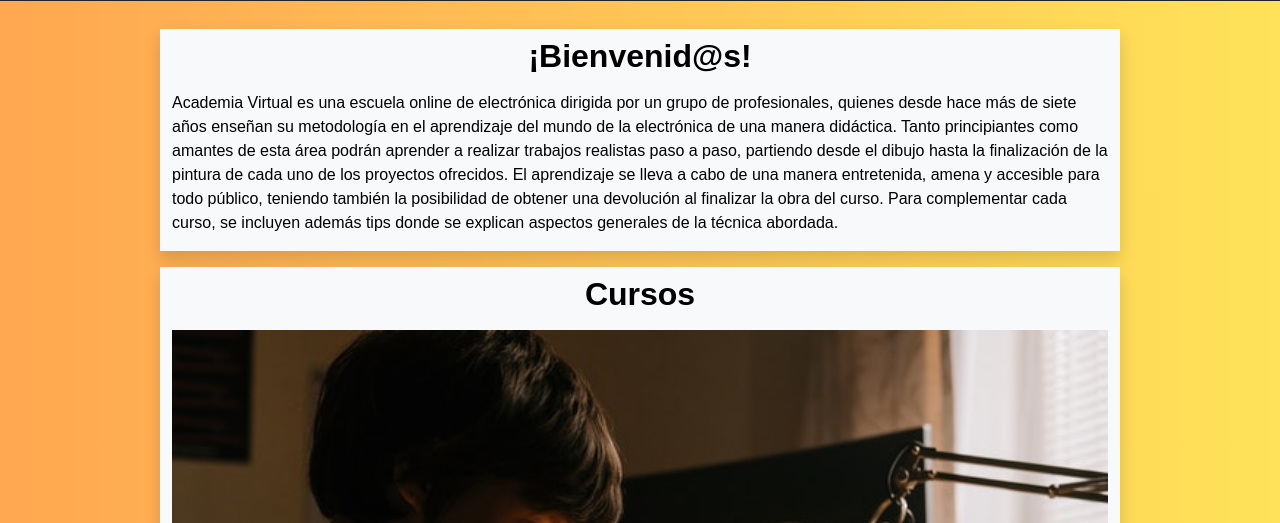
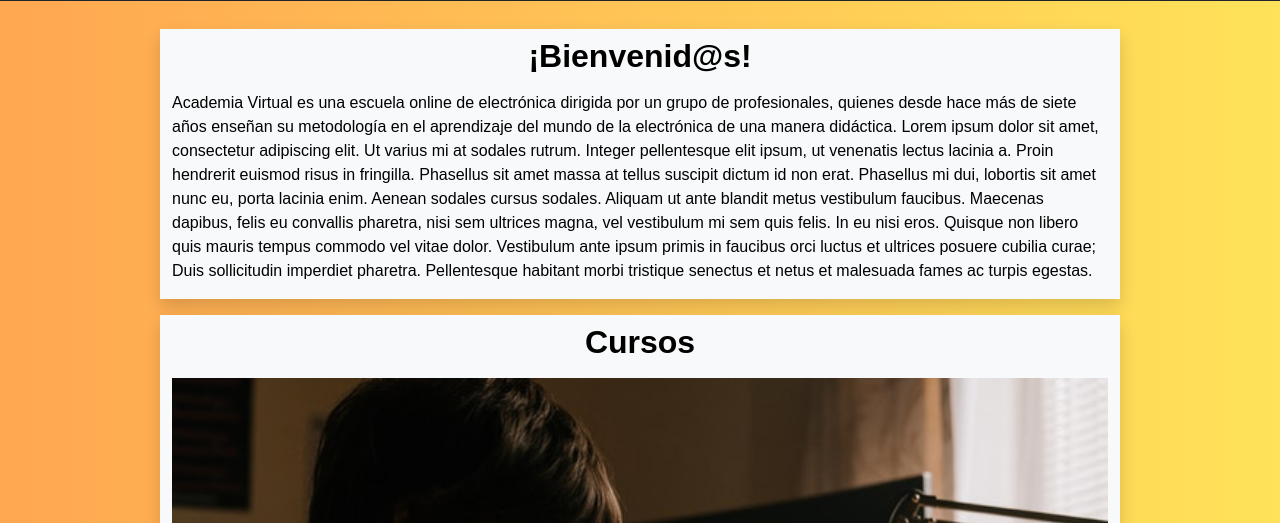
Before and after one commit to abriones-mml/AE4_M6_individual, a Django app: page /aplicacion in a window 1280 px wide. Shown: the part 63-586 px from the top of the page. Run offline with Django 4.2, Linux system fonts and the light colour scheme; some libraries are stand-ins or nearby versions; some web fonts are replaced.

```diff
--- a/aplicacion/templates/aplicacion/index.html
+++ b/aplicacion/templates/aplicacion/index.html
@@ -10,12 +10,9 @@
       <p class="text-justify">
           Academia Virtual es una escuela online de electrónica dirigida por un grupo de profesionales,
           quienes desde hace más de siete años enseñan su metodología en el aprendizaje del mundo de la electrónica
-          de una manera didáctica. Tanto principiantes como amantes de esta área podrán aprender a realizar trabajos
-          realistas paso a paso, partiendo desde el dibujo hasta la finalización de la pintura de cada uno de los proyectos ofrecidos.
-          El aprendizaje se lleva a cabo de una manera entretenida, amena y accesible para todo público,
-          teniendo también la posibilidad de obtener una devolución al finalizar la obra del curso.
-          Para complementar cada curso, se incluyen además tips donde se explican aspectos generales de la
-          técnica abordada.
+          de una manera didáctica.
+          Lorem ipsum dolor sit amet, consectetur adipiscing elit. Ut varius mi at sodales rutrum. Integer pellentesque elit ipsum, ut venenatis lectus lacinia a. Proin hendrerit euismod risus in fringilla. Phasellus sit amet massa at tellus suscipit dictum id non erat. Phasellus mi dui, lobortis sit amet nunc eu, porta lacinia enim. Aenean sodales cursus sodales. Aliquam ut ante blandit metus vestibulum faucibus. Maecenas dapibus, felis eu convallis pharetra, nisi sem ultrices magna, vel vestibulum mi sem quis felis. In eu nisi eros. Quisque non libero quis mauris tempus commodo vel vitae dolor. Vestibulum ante ipsum primis in faucibus orci luctus et ultrices posuere cubilia curae; Duis sollicitudin imperdiet pharetra. Pellentesque habitant morbi tristique senectus et netus et malesuada fames ac turpis egestas.
+
       </p>
     </div>
   </div>
```
